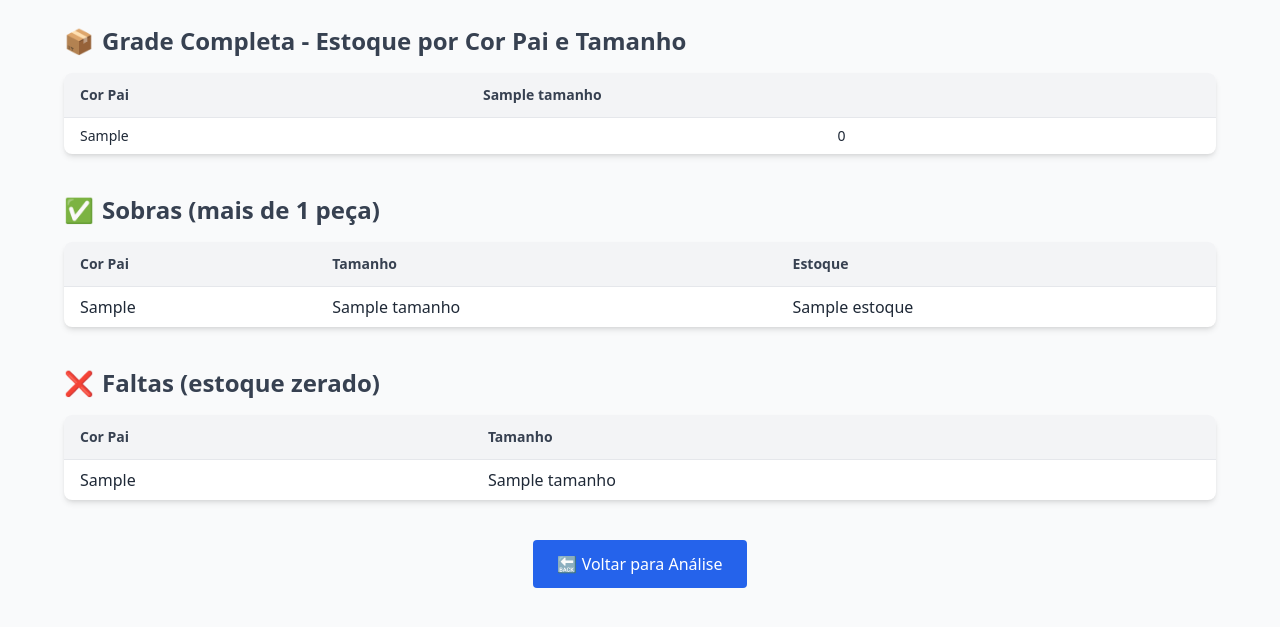
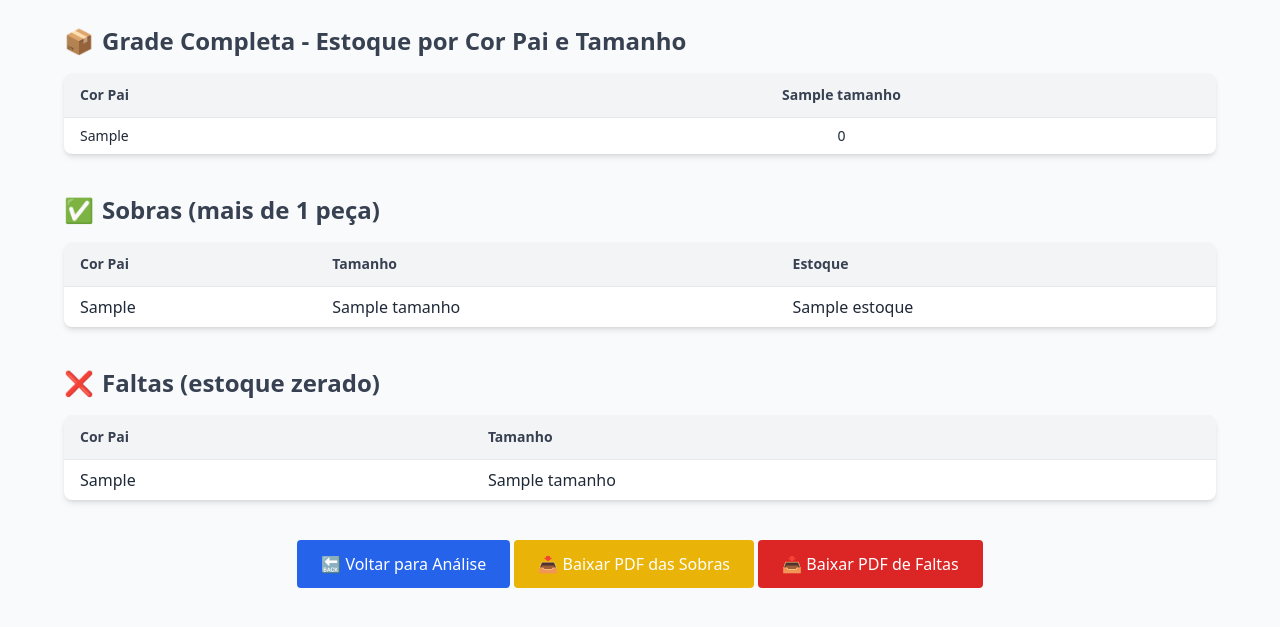
Before and after one commit to muriloh2001/EliasMaga, a Flask app: template meu_projeto/templates/analise_detalhada.html in a window 1280 px wide. Shown: the part 95-722 px from the top of the page. Run offline with Flask 3, Linux system fonts and the light colour scheme; the template is opened without the code that fills it: most values are stand-ins (such as "Sample title", 1, 10 or a date in 2020); parts of the project's set-up code (start-up, migrations or seed data) failed here and were passed over; some libraries are stand-ins or nearby versions.

Commit message:
ajuste na saida de pdf

```diff
--- a/meu_projeto/app.py
+++ b/meu_projeto/app.py
@@ -2,16 +2,22 @@ from flask import Flask, request, render_template
 import pandas as pd
 import os
 from flask import redirect, url_for, flash
+from reportlab.lib.pagesizes import letter
+from reportlab.pdfgen import canvas
+from io import BytesIO
+from flask import send_file
+from flask import jsonify
+from fpdf import FPDF
+from io import BytesIO
 
 app = Flask(__name__)
 app.secret_key = 'sua_chave_secreta_aqui'
 app.config['UPLOAD_FOLDER'] = 'uploads'
 os.makedirs(app.config['UPLOAD_FOLDER'], exist_ok=True)
 
-df_global = None  # Armazena o DataFrame carregado
-MAPEAMENTO_CSV = 'mapeamento_cores.csv'  # Arquivo persistente
+df_global = None
+MAPEAMENTO_CSV = 'mapeamento_cores.csv'
 
-# Dicionário automático de fallback
 MAPEAMENTO_AUTOMATICO = {
     'azul': 'Azul',
     'marinho': 'Marinho',
@@ -30,7 +36,6 @@ MAPEAMENTO_AUTOMATICO = {
     'marrom': 'Marrom'
 }
 
-# =================== Funções de persistência ===================
 def carregar_mapeamento_csv():
     if os.path.exists(MAPEAMENTO_CSV):
         return pd.read_csv(MAPEAMENTO_CSV).set_index('cor_1')['cor_pai'].to_dict()
@@ -42,24 +47,154 @@ def salvar_mapeamento_csv(dicionario):
 
 mapeamento_cores = carregar_mapeamento_csv()
 
-# =================== Classificação de cor ===================
 def classificar_cor_pai(cor):
     if pd.isna(cor):
         return 'Desconhecido'
 
     cor_lower = cor.lower().strip()
 
-    # Mapeamento manual
     for key in mapeamento_cores:
         if key.lower().strip() == cor_lower:
             return mapeamento_cores[key]
 
-    # Fallback automático
     for palavra, cor_pai in MAPEAMENTO_AUTOMATICO.items():
         if palavra in cor_lower:
             return cor_pai
 
     return 'Outras'
+
+def calcular_sobras_por_loja(df_global, codigo_loja_int, filtro_sub_grupo='', filtro_secao='', filtro_produto=''):
+    df_filtrado = df_global.copy()
+
+    if filtro_sub_grupo:
+        df_filtrado = df_filtrado[df_filtrado['nome_sub_grupo'] == filtro_sub_grupo]
+    if filtro_secao:
+        df_filtrado = df_filtrado[df_filtrado['nome_secao'] == filtro_secao]
+    if filtro_produto:
+        df_filtrado = df_filtrado[df_filtrado['nome_produto'] == filtro_produto]
+
+    df_loja = df_filtrado[df_filtrado['codigo_loja'] == codigo_loja_int].copy()  # <-- copy aqui
+    df_loja['cor_pai'] = df_loja['cor_1'].apply(classificar_cor_pai).str.strip().str.upper()
+
+    agrupado_loja = df_loja.groupby(['cor_pai', 'tamanho'], observed=False)['Estoque'].sum().reset_index()
+
+    # Padronizar tamanho
+    agrupado_loja['tamanho'] = agrupado_loja['tamanho'].str.strip().str.upper()
+
+    cores_tamanhos_por_cor = df_filtrado.groupby('cor_pai', observed=False)['tamanho'].unique().to_dict()
+
+    combinacoes = [(cor, tam) for cor, tamanhos in cores_tamanhos_por_cor.items() for tam in tamanhos]
+
+    df_completo = pd.DataFrame(combinacoes, columns=['cor_pai', 'tamanho'])
+    df_completo['tamanho'] = df_completo['tamanho'].str.strip().str.upper()
+    df_completo['cor_pai'] = df_completo['cor_pai'].str.strip().str.upper()
+
+    df_completo = df_completo.merge(agrupado_loja, on=['cor_pai', 'tamanho'], how='left')
+    df_completo['Estoque'] = df_completo['Estoque'].fillna(0).astype(int)
+
+    sobras = df_completo[df_completo['Estoque'] > 1].to_dict(orient='records')
+    return sobras
+
+def gerar_pdf_sobras(sobras):
+    # Criar um buffer em memória
+    buffer = BytesIO()
+
+    # Criar o objeto PDF
+    c = canvas.Canvas(buffer, pagesize=letter)
+    c.setFont("Helvetica", 12)
+
+    # Título
+    c.drawString(200, 750, "Relatório de Sobras")
+
+    # Sobras
+    c.drawString(30, 730, "Sobras (mais de 1 peça):")
+    y_position = 710
+    for sobra in sobras:
+        cor_pai = sobra['cor_pai']
+        tamanho = sobra['tamanho']
+        estoque = sobra['Estoque']
+
+        # Adiciona as sobras no PDF
+        c.drawString(30, y_position, f"Cor: {cor_pai}, Tamanho: {tamanho}, Estoque: {estoque}")
+        y_position -= 20
+
+    # Finalizar e gerar o PDF
+    c.showPage()
+    c.save()
+
+    buffer.seek(0)  # Voltar para o início do buffer
+
+    return buffer
+
+def gerar_faltas(df_filtrado, codigo_loja_int):
+    print("🔍 Início da função gerar_faltas")
+
+    # Padroniza
+    df_filtrado['cor_pai'] = df_filtrado['cor_1'].apply(classificar_cor_pai).str.strip().str.upper()
+    df_filtrado['tamanho'] = df_filtrado['tamanho'].astype(str).str.strip().str.upper()
+
+    print("✅ Primeiras linhas de df_filtrado:")
+    print(df_filtrado[['codigo_loja', 'cor_pai', 'tamanho', 'Estoque']].head())
+
+    # Filtra apenas a loja desejada
+    df_loja = df_filtrado[df_filtrado['codigo_loja'] == codigo_loja_int].copy()
+    print(f"🛒 Estoque da loja {codigo_loja_int}:")
+    print(df_loja[['cor_pai', 'tamanho', 'Estoque']].head())
+
+    # Agrupa estoque da loja
+    agrupado_loja = df_loja.groupby(['cor_pai', 'tamanho'], observed=False)['Estoque'].sum().reset_index()
+    print("📦 Estoque agrupado da loja:")
+    print(agrupado_loja)
+
+    # Gera combinações com base no universo filtrado
+    cores_tamanhos_por_cor = df_filtrado.groupby('cor_pai')['tamanho'].unique().to_dict()
+    combinacoes = [(cor, tam) for cor, tamanhos in cores_tamanhos_por_cor.items() for tam in tamanhos]
+
+    print("🧩 Combinações possíveis baseadas na grade geral:")
+    print(combinacoes[:10])  # mostra só as primeiras 10
+
+    df_completo = pd.DataFrame(combinacoes, columns=['cor_pai', 'tamanho'])
+    df_completo['tamanho'] = df_completo['tamanho'].str.strip().str.upper()
+    df_completo['cor_pai'] = df_completo['cor_pai'].str.strip().str.upper()
+    agrupado_loja['tamanho'] = agrupado_loja['tamanho'].str.strip().str.upper()
+    agrupado_loja['cor_pai'] = agrupado_loja['cor_pai'].str.strip().str.upper()
+
+    df_completo = df_completo.merge(agrupado_loja, on=['cor_pai', 'tamanho'], how='left')
+
+    print("🔄 Resultado após merge com agrupado_loja:")
+    print(df_completo.head(10))
+
+    df_completo['Estoque'] = df_completo['Estoque'].fillna(0).astype(int)
+
+    # Filtros finais
+    faltas = df_completo[df_completo['Estoque'] == 0].sort_values(by=['cor_pai', 'tamanho'])
+
+    print("🚨 Faltas identificadas:")
+    print(faltas)
+
+    return faltas.to_dict(orient='records')
+
+
+def gerar_pdf_faltas(faltas):
+    from fpdf import FPDF
+
+    pdf = FPDF()
+    pdf.add_page()
+    pdf.set_font("Arial", size=12)
+
+    pdf.cell(200, 10, txt="Relatório de Faltas", ln=True, align="C")
+    pdf.ln(10)
+
+    for falta in faltas:
+        linha = f"Cor: {falta['cor_pai']}, Tamanho: {falta['tamanho']}"
+        pdf.cell(200, 10, txt=linha, ln=True)
+
+    # Gera o conteúdo do PDF como string Latin1
+    pdf_bytes = pdf.output(dest='S').encode('latin1')
+
+    buffer = BytesIO(pdf_bytes)
+    buffer.seek(0)
+    return buffer
 
 # =================== Configurações de Leitura ===================
 COLUNAS_RELEVANTES = [
@@ -191,7 +326,7 @@ def analise():
         tem_dados = False
 
     if not df_filtrado.empty:
-        df_comparativo = df_filtrado.groupby(['codigo_loja', 'cor_pai', 'tamanho'])['Estoque'].sum().reset_index()
+        df_comparativo = df_filtrado.groupby(['codigo_loja', 'cor_pai', 'tamanho'], observed=True)['Estoque'].sum().reset_index()
         todas_lojas = df_filtrado['codigo_loja'].unique()
         todas_cores = df_filtrado['cor_pai'].unique()
         todos_tamanhos = df_filtrado['tamanho'].unique()
@@ -291,6 +426,11 @@ def analise():
     else:
         df_completo_html = None
 
+    # AQUI: total correto ANTES da paginação
+    total_recomendacoes = len(recomendacoes)
+
+    recomendacoes_paginadas = recomendacoes[:20]
+
     return render_template(
         'analise.html',
         sub_grupos=sub_grupos,
@@ -301,7 +441,8 @@ def analise():
         filtro_produto=filtro_produto,
         total_por_loja=total_por_loja,
         tem_dados=tem_dados,
-        recomendacoes=recomendacoes,
+        recomendacoes=recomendacoes_paginadas,
+        total_recomendacoes=total_recomendacoes,
         df_completo=df_completo_html
     )
 
@@ -317,12 +458,10 @@ def analise_detalhada(codigo_loja):
     except ValueError:
         return "Código de loja inválido."
 
-    # Recebe filtros da query string
     filtro_sub_grupo = request.args.get('nome_sub_grupo', '')
     filtro_secao = request.args.get('nome_secao', '')
     filtro_produto = request.args.get('nome_produto', '')
 
-    # Filtra o DataFrame conforme filtros escolhidos
     df_filtrado = df_global.copy()
 
     if filtro_sub_grupo:
@@ -335,70 +474,52 @@ def analise_detalhada(codigo_loja):
     if df_filtrado.empty:
         return f"Nenhum dado encontrado para os filtros aplicados."
 
-    # Agora filtra somente a loja escolhida
     df_loja = df_filtrado[df_filtrado['codigo_loja'] == codigo_loja_int]
 
     if df_loja.empty:
         return f"Nenhum dado encontrado para a loja {codigo_loja} com os filtros aplicados."
 
-    # Atualiza cor_pai
-    df_loja['cor_pai'] = df_loja['cor_1'].apply(classificar_cor_pai)
+    df_filtrado['cor_pai'] = df_filtrado['cor_1'].apply(classificar_cor_pai)
+    df_filtrado['tamanho'] = df_filtrado['tamanho'].astype(str).str.strip().str.upper()
+    df_loja.loc[:, 'cor_pai'] = df_loja['cor_1'].apply(classificar_cor_pai).str.strip().str.upper()
+    df_loja['tamanho'] = df_loja['tamanho'].astype(str).str.strip().str.upper()
 
-    # Agrupa por cor_pai e tamanho para somar estoque na loja
     agrupado_loja = df_loja.groupby(['cor_pai', 'tamanho'])['Estoque'].sum().reset_index()
 
-    # Para montar a grade completa: para cada cor_pai, pegar os tamanhos existentes no grupo filtrado (independente da loja)
-    cores_tamanhos_por_cor = df_filtrado.groupby('cor_pai')['tamanho'].unique().to_dict()
+    tamanhos_unicos = sorted(df_filtrado['tamanho'].unique())
+    cores_unicas = sorted(df_filtrado['cor_pai'].unique())
+    combinacoes_todas = [(cor, tam) for cor in cores_unicas for tam in tamanhos_unicos]
 
-    # Monta lista de tuplas cor_pai x tamanho baseado na combinação real por cor
-    combinacoes = []
-    for cor, tamanhos in cores_tamanhos_por_cor.items():
-        for tam in tamanhos:
-            combinacoes.append((cor, tam))
+    df_completo = pd.DataFrame(combinacoes_todas, columns=['cor_pai', 'tamanho'])
+    df_completo['cor_pai'] = df_completo['cor_pai'].str.strip().str.upper()
+    df_completo['tamanho'] = df_completo['tamanho'].astype(str).str.strip().str.upper()
+    agrupado_loja['cor_pai'] = agrupado_loja['cor_pai'].str.strip().str.upper()
+    agrupado_loja['tamanho'] = agrupado_loja['tamanho'].astype(str).str.strip().str.upper()
 
-    # Cria DataFrame com todas as combinações possíveis para o grupo filtrado
-    df_completo = pd.DataFrame(combinacoes, columns=['cor_pai', 'tamanho'])
-
-    # Padroniza tamanho para evitar espaços e letras minúsculas
-    df_completo['tamanho'] = df_completo['tamanho'].str.strip().str.upper()
-    agrupado_loja['tamanho'] = agrupado_loja['tamanho'].str.strip().str.upper()
-
-    # Junta o estoque da loja, se existir, senão preenche com zero
     df_completo = df_completo.merge(agrupado_loja, on=['cor_pai', 'tamanho'], how='left')
     df_completo['Estoque'] = df_completo['Estoque'].fillna(0).astype(int)
+    df_completo['Estoque'] = df_completo['Estoque'].apply(lambda x: max(0, x))
 
-    # Convertendo para formato pivô (tamanhos como colunas)
     df_completo_pivot = df_completo.pivot_table(index='cor_pai', columns='tamanho', values='Estoque', aggfunc='sum', fill_value=0)
 
-    # Sobras e faltas para exibir separadamente
-    sobras = df_completo[df_completo['Estoque'] > 1].to_dict(orient='records')  # Estoque > 1
-    faltas = df_completo[df_completo['Estoque'] == 0].to_dict(orient='records')  # Estoque == 0
+    sobras = df_completo[df_completo['Estoque'] > 1].to_dict(orient='records')
+    faltas = df_completo[df_completo['Estoque'] == 0].to_dict(orient='records')
 
-    # Ordem desejada (você pode adicionar mais se quiser)
     ordem_tamanhos_personalizada = ['PP', 'P', 'M', 'G', 'GG', 'XGG', 'G1', 'G2', 'G3', 'G4']
-
-    # Obtém tamanhos únicos já padronizados
     tamanhos_unicos = df_completo['tamanho'].unique().tolist()
-
-    # Separa tamanhos alfabéticos e numéricos
     tamanhos_letras = [t for t in tamanhos_unicos if not t.isdigit()]
     tamanhos_numericos = [t for t in tamanhos_unicos if t.isdigit()]
 
-    # Função para chave de ordenação usando a ordem personalizada
     def chave_tamanho(x):
         try:
             return ordem_tamanhos_personalizada.index(x)
         except ValueError:
-            # Se não estiver na lista, colocar após os listados e ordenar alfabeticamente
             return len(ordem_tamanhos_personalizada) + ord(x[0]) if x else 9999
 
-    # Ordena os tamanhos
     tamanhos_letras_ordenados = sorted(tamanhos_letras, key=chave_tamanho)
     tamanhos_numericos_ordenados = sorted(tamanhos_numericos, key=lambda x: int(x))
 
     todos_tamanhos = tamanhos_letras_ordenados + tamanhos_numericos_ordenados
-
-    # Converter a grade para dicionário para enviar para o template
     grade = df_completo_pivot.to_dict(orient='index')
 
     return render_template(
@@ -410,9 +531,259 @@ def analise_detalhada(codigo_loja):
         grade=grade,
         sobras=sobras,
         faltas=faltas,
-        todos_tamanhos=todos_tamanhos,  # Passando todos os tamanhos para o template
+        todos_tamanhos=todos_tamanhos,
+    )
+
+def gerar_pdf_sobras(sobras, codigo_loja=None):
+    class PDF(FPDF):
+        def header(self):
+            self.set_font("Arial", 'B', 14)
+            title = "Relatório de Sobras"
+            if codigo_loja:
+                title += f" - Loja {codigo_loja}"
+            self.cell(0, 10, title, ln=True, align='C')
+            self.ln(5)
+
+        def footer(self):
+            self.set_y(-15)
+            self.set_font("Arial", 'I', 8)
+            self.cell(0, 10, f'Página {self.page_no()}', align='C')
+
+    pdf = PDF()
+    pdf.add_page()
+    pdf.set_font("Arial", 'B', 12)
+
+    # Cabeçalho da tabela com cor de fundo
+    pdf.set_fill_color(240, 240, 240)
+    pdf.set_text_color(0)
+    pdf.set_draw_color(200, 200, 200)
+
+    pdf.cell(83, 10, "Cor Pai", 1, 0, 'C', True)
+    pdf.cell(71, 10, "Tamanho", 1, 0, 'C', True)
+    pdf.cell(36, 10, "Estoque", 1, 1, 'C', True)
+
+    pdf.set_font("Arial", '', 11)
+    for sobra in sobras:
+        pdf.cell(83, 8, sobra['cor_pai'], 1, 0, 'C')
+        pdf.cell(71, 8, sobra['tamanho'], 1, 0, 'C')
+        pdf.cell(36, 8, str(sobra['Estoque']), 1, 1, 'C')
+
+
+    pdf_bytes = pdf.output(dest='S').encode('latin1')
+    buffer = BytesIO(pdf_bytes)
+    buffer.seek(0)
+    return buffer
+
+# Ajuste para o código que gera as sobras
+@app.route('/download_pdf_sobras/<codigo_loja>', methods=['GET'])
+def download_pdf_sobras(codigo_loja):
+    global df_global
+
+    if df_global is None:
+        return "Nenhum arquivo carregado ainda."
+
+    try:
+        codigo_loja_int = int(codigo_loja)
+    except ValueError:
+        return "Código de loja inválido."
+
+    filtro_sub_grupo = request.args.get('nome_sub_grupo', '')
+    filtro_secao = request.args.get('nome_secao', '')
+    filtro_produto = request.args.get('nome_produto', '')
+
+    sobras = calcular_sobras_por_loja(df_global, codigo_loja_int, filtro_sub_grupo, filtro_secao, filtro_produto)
+
+    pdf_buffer = gerar_pdf_sobras(sobras, codigo_loja_int)
+
+    return send_file(
+        pdf_buffer,
+        as_attachment=True,
+        download_name=f"relatorio_sobras_{codigo_loja}.pdf",
+        mimetype='application/pdf'
     )
 
 
+@app.route('/download_pdf_faltas/<codigo_loja>', methods=['GET'])
+def download_pdf_faltas(codigo_loja):
+    global df_global
+
+    if df_global is None:
+        return "Nenhum arquivo carregado ainda."
+
+    try:
+        codigo_loja_int = int(codigo_loja)
+    except ValueError:
+        return "Código de loja inválido."
+
+    # Filtros opcionais
+    filtro_sub_grupo = request.args.get('nome_sub_grupo', '')
+    filtro_secao = request.args.get('nome_secao', '')
+    filtro_produto = request.args.get('nome_produto', '')
+
+    df_filtrado = df_global.copy()
+
+    if filtro_sub_grupo:
+        df_filtrado = df_filtrado[df_filtrado['nome_sub_grupo'] == filtro_sub_grupo]
+    if filtro_secao:
+        df_filtrado = df_filtrado[df_filtrado['nome_secao'] == filtro_secao]
+    if filtro_produto:
+        df_filtrado = df_filtrado[df_filtrado['nome_produto'] == filtro_produto]
+
+    if df_filtrado.empty:
+        return "Nenhum dado encontrado para os filtros aplicados."
+
+    df_filtrado['cor_pai'] = df_filtrado['cor_1'].apply(classificar_cor_pai).str.strip().str.upper()
+    df_filtrado['tamanho'] = df_filtrado['tamanho'].astype(str).str.strip().str.upper()
+
+    df_loja = df_filtrado[df_filtrado['codigo_loja'] == codigo_loja_int].copy()
+    df_loja['cor_pai'] = df_loja['cor_pai'].str.strip().str.upper()
+    df_loja['tamanho'] = df_loja['tamanho'].astype(str).str.strip().str.upper()
+
+    agrupado_loja = df_loja.groupby(['cor_pai', 'tamanho'])['Estoque'].sum().reset_index()
+
+    tamanhos_unicos = sorted(df_filtrado['tamanho'].unique())
+    cores_unicas = sorted(df_filtrado['cor_pai'].unique())
+    combinacoes_todas = [(cor, tam) for cor in cores_unicas for tam in tamanhos_unicos]
+
+    df_completo = pd.DataFrame(combinacoes_todas, columns=['cor_pai', 'tamanho'])
+    df_completo['cor_pai'] = df_completo['cor_pai'].str.strip().str.upper()
+    df_completo['tamanho'] = df_completo['tamanho'].astype(str).str.strip().str.upper()
+    agrupado_loja['cor_pai'] = agrupado_loja['cor_pai'].str.strip().str.upper()
+    agrupado_loja['tamanho'] = agrupado_loja['tamanho'].astype(str).str.strip().str.upper()
+
+    df_completo = df_completo.merge(agrupado_loja, on=['cor_pai', 'tamanho'], how='left')
+    df_completo['Estoque'] = df_completo['Estoque'].fillna(0).astype(int)
+
+    faltas = df_completo[df_completo['Estoque'] == 0].sort_values(by=['cor_pai', 'tamanho'])
+
+    from fpdf import FPDF
+
+    class PDF(FPDF):
+        def header(self):
+            self.set_font("Arial", 'B', 14)
+            self.cell(0, 10, f"Relatório de Faltas - Loja {codigo_loja}", ln=True, align='C')
+            self.ln(5)
+
+        def footer(self):
+            self.set_y(-15)
+            self.set_font("Arial", 'I', 8)
+            self.cell(0, 10, f'Página {self.page_no()}', align='C')
+
+    pdf = PDF()
+    pdf.add_page()
+    pdf.set_font("Arial", size=11)
+
+    pdf.set_fill_color(240, 240, 240)
+    pdf.set_text_color(0)
+    pdf.set_draw_color(200, 200, 200)
+
+    pdf.set_font("Arial", 'B', 12)
+    pdf.cell(95, 10, "Cor Pai", 1, 0, 'C', True)
+    pdf.cell(95, 10, "Tamanho", 1, 1, 'C', True)
+
+    pdf.set_font("Arial", '', 11)
+    for falta in faltas.to_dict(orient='records'):
+        pdf.cell(95, 8, falta['cor_pai'], 1, 0, 'C')
+        pdf.cell(95, 8, falta['tamanho'], 1, 1, 'C')
+
+    pdf_bytes = pdf.output(dest='S').encode('latin1')
+    buffer = BytesIO(pdf_bytes)
+    buffer.seek(0)
+
+    return send_file(
+        buffer,
+        as_attachment=True,
+        download_name=f"relatorio_faltas_{codigo_loja}.pdf",
+        mimetype='application/pdf'
+    )
+
+@app.route('/carregar_recomendacoes', methods=['GET'])
+def carregar_recomendacoes():
+    global df_global
+
+    pagina = int(request.args.get('pagina', 1))
+    por_pagina = int(request.args.get('por_pagina', 30))
+
+    if df_global is None:
+        return jsonify({'recomendacoes': [], 'pagina': pagina, 'total_paginas': 0})
+
+    filtro_sub_grupo = request.args.get('nome_sub_grupo', '')
+    filtro_secao = request.args.get('nome_secao', '')
+    filtro_produto = request.args.get('nome_produto', '')
+
+    df_filtrado = df_global.copy()
+
+    if filtro_sub_grupo:
+        df_filtrado = df_filtrado[df_filtrado['nome_sub_grupo'] == filtro_sub_grupo]
+    if filtro_secao:
+        df_filtrado = df_filtrado[df_filtrado['nome_secao'] == filtro_secao]
+    if filtro_produto:
+        df_filtrado = df_filtrado[df_filtrado['nome_produto'] == filtro_produto]
+
+    df_comparativo = df_filtrado.groupby(['codigo_loja', 'cor_pai', 'tamanho'])['Estoque'].sum().reset_index()
+    todas_lojas = df_filtrado['codigo_loja'].unique()
+    todas_cores = df_filtrado['cor_pai'].unique()
+    todos_tamanhos = df_filtrado['tamanho'].unique()
+
+    combinacoes = pd.MultiIndex.from_product(
+        [todas_lojas, todas_cores, todos_tamanhos],
+        names=['codigo_loja', 'cor_pai', 'tamanho']
+    )
+
+    df_completo = df_comparativo.set_index(['codigo_loja', 'cor_pai', 'tamanho']) \
+        .reindex(combinacoes, fill_value=0) \
+        .reset_index()
+
+    df_completo['status'] = df_completo['Estoque'].apply(
+        lambda x: 'sobra' if x > 1 else ('falta' if x == 0 else 'ok')
+    )
+
+    recomendacoes = []
+
+    for cor in todas_cores:
+        for tam in todos_tamanhos:
+            sobras_deposito = df_completo[(df_completo['cor_pai'] == cor) & (df_completo['tamanho'] == tam) & (df_completo['status'] == 'sobra') & (df_completo['codigo_loja'] == 99)]
+            sobras_lojas = df_completo[(df_completo['cor_pai'] == cor) & (df_completo['tamanho'] == tam) & (df_completo['status'] == 'sobra') & (df_completo['codigo_loja'] != 99) & (df_completo['codigo_loja'] != 98)]
+            faltas = df_completo[(df_completo['cor_pai'] == cor) & (df_completo['tamanho'] == tam) & (df_completo['status'] == 'falta') & (df_completo['codigo_loja'] != 98)]
+
+            for _, row_falta in faltas.iterrows():
+                if not sobras_deposito.empty:
+                    row_sobra = sobras_deposito.iloc[0]
+                    recomendacoes.append({
+                        'cor_pai': str(cor),
+                        'tamanho': str(tam),
+                        'loja_origem': int(row_sobra['codigo_loja']),
+                        'loja_destino': int(row_falta['codigo_loja']),
+                        'quantidade': 1
+                    })
+                    df_completo.loc[(df_completo['codigo_loja'] == row_sobra['codigo_loja']) & (df_completo['cor_pai'] == cor) & (df_completo['tamanho'] == tam), 'Estoque'] -= 1
+                    estoque_atual = df_completo.loc[(df_completo['codigo_loja'] == row_sobra['codigo_loja']) & (df_completo['cor_pai'] == cor) & (df_completo['tamanho'] == tam), 'Estoque'].values[0]
+                    if estoque_atual <= 1:
+                        sobras_deposito = sobras_deposito.iloc[1:]
+                elif not sobras_lojas.empty:
+                    row_sobra = sobras_lojas.iloc[0]
+                    recomendacoes.append({
+                        'cor_pai': str(cor),
+                        'tamanho': str(tam),
+                        'loja_origem': int(row_sobra['codigo_loja']),
+                        'loja_destino': int(row_falta['codigo_loja']),
+                        'quantidade': 1
+                    })
+                    df_completo.loc[(df_completo['codigo_loja'] == row_sobra['codigo_loja']) & (df_completo['cor_pai'] == cor) & (df_completo['tamanho'] == tam), 'Estoque'] -= 1
+                    estoque_atual = df_completo.loc[(df_completo['codigo_loja'] == row_sobra['codigo_loja']) & (df_completo['cor_pai'] == cor) & (df_completo['tamanho'] == tam), 'Estoque'].values[0]
+                    if estoque_atual <= 1:
+                        sobras_lojas = sobras_lojas.iloc[1:]
+
+    total_paginas = (len(recomendacoes) + por_pagina - 1) // por_pagina
+    inicio = (pagina - 1) * por_pagina
+    fim = inicio + por_pagina
+    paginadas = recomendacoes[inicio:fim]
+
+    return jsonify({
+        'recomendacoes': paginadas,
+        'pagina': pagina,
+        'total_paginas': total_paginas
+    })
+
 if __name__ == '__main__':
     app.run(debug=True)
--- a/meu_projeto/templates/analise_detalhada.html
+++ b/meu_projeto/templates/analise_detalhada.html
@@ -30,7 +30,7 @@
               <th class="px-4 py-3 text-left">Cor Pai</th>
               <!-- Adiciona os Tamanhos como colunas -->
               {% for tamanho in todos_tamanhos %}
-                <th class="px-4 py-3 text-left">{{ tamanho }}</th>
+                <th class="px-4 py-3 text-center">{{ tamanho }}</th>
               {% endfor %}
             </tr>
           </thead>
@@ -110,9 +110,32 @@
     <!-- 🔙 Voltar -->
     <div class="mt-6 text-center">
       <a href="{{ url_for('analise') }}?nome_sub_grupo={{ filtro_sub_grupo }}&nome_secao={{ filtro_secao }}&nome_produto={{ filtro_produto }}"
-         class="inline-block bg-blue-600 text-white px-6 py-3 rounded hover:bg-blue-700 transition">
-         🔙 Voltar para Análise
+   class="inline-block bg-blue-600 text-white px-6 py-3 rounded hover:bg-blue-700 transition"
+   onclick="this.innerText='⏳ Carregando...';">
+   🔙 Voltar para Análise
+</a>
+
+      <!-- Botão para baixar PDF de Sobras -->
+      <a href="{{ url_for('download_pdf_sobras', codigo_loja=codigo_loja) }}?nome_sub_grupo={{ filtro_sub_grupo }}&nome_secao={{ filtro_secao }}&nome_produto={{ filtro_produto }}" class="inline-block">
+        <button type="button"
+                class="bg-yellow-500 text-white px-6 py-3 rounded hover:bg-yellow-600 transition">
+          📥 Baixar PDF das Sobras
+        </button>
       </a>
+
+
+      <!-- Botão para baixar PDF de Faltas -->
+      <form action="{{ url_for('download_pdf_faltas', codigo_loja=codigo_loja) }}" method="get" class="inline-block">
+        <input type="hidden" name="nome_sub_grupo" value="{{ filtro_sub_grupo }}">
+        <input type="hidden" name="nome_secao" value="{{ filtro_secao }}">
+        <input type="hidden" name="nome_produto" value="{{ filtro_produto }}">
+        <button type="submit" class="bg-red-600 text-white px-6 py-3 rounded hover:bg-red-700 transition">
+          📥 Baixar PDF de Faltas
+        </button>
+      </form>
+
+
+
     </div>
   </div>
 
```
Also changed, not shown: meu_projeto/templates/analise.html (+46 -2 lines), meu_projeto/templates/classificar_cores.html (+8 -1 lines).
